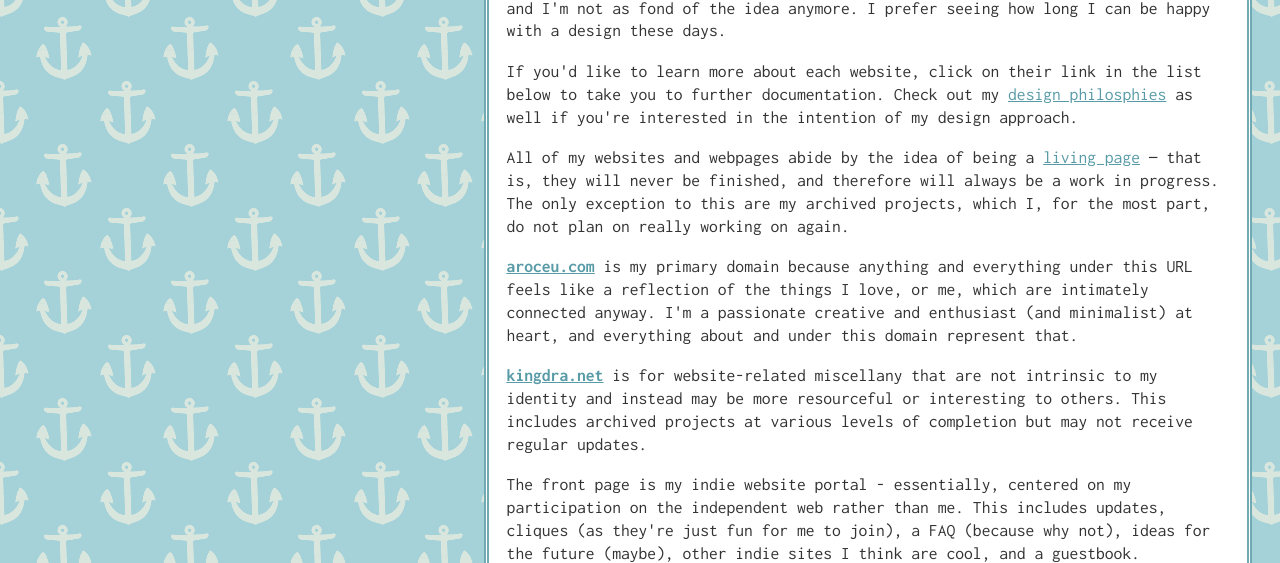
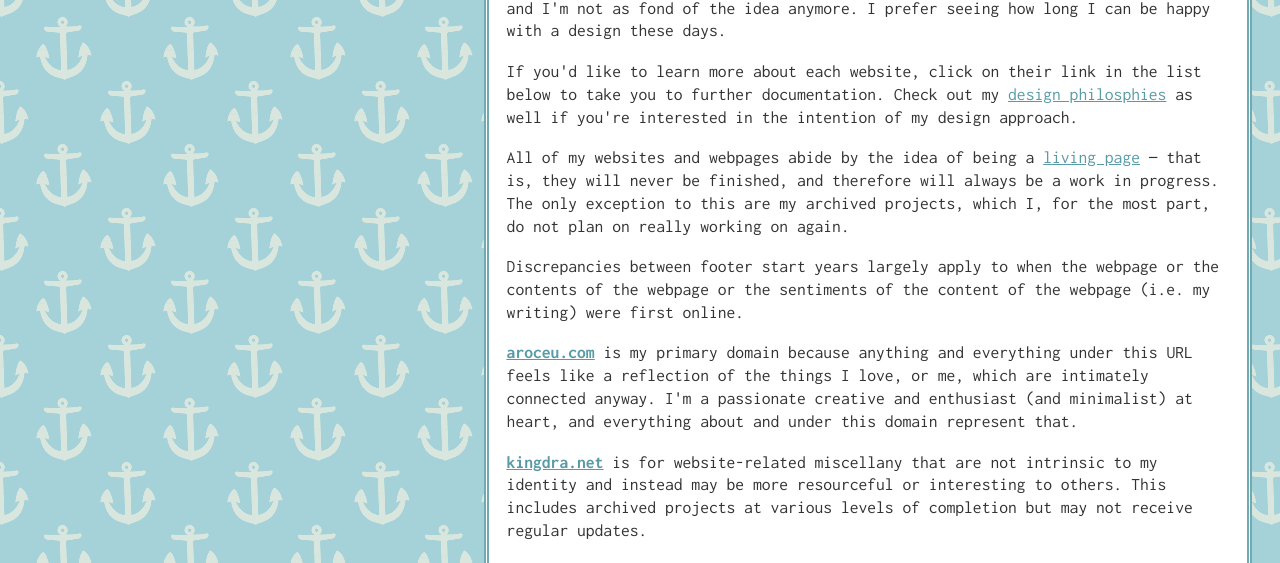
Before and after one commit to aroceu/docs, a PHP site: page /info in a window 1280 px wide. Shown: the part 1031-1594 px from the top of the page. Run offline with PHP 8.4, Linux system fonts and the light colour scheme.

Commit message:
Update info.php

```diff
--- a/info.php
+++ b/info.php
@@ -24,6 +24,8 @@
 <p>If you'd like to learn more about each website, click on their link in the list below to take you to further documentation. Check out my <a href="etc#design">design philosphies</a> as well if you're interested in the intention of my design approach.</p>
 
 <p>All of my websites and webpages abide by the idea of being a <a href="https://www.wendycarlos.com/live.html">living page</a> &mdash; that is, they will never be finished, and therefore will always be a work in progress. The only exception to this are my archived projects, which I, for the most part, do not plan on really working on again.</p>
+
+<p>Discrepancies between footer start years largely apply to when the webpage or the contents of the webpage or the sentiments of the content of the webpage (i.e. my writing) were first online.</p>
 
 <p><u><b><a href="#dotcom">aroceu.com</a></b></u> is my primary domain because anything and everything under this URL feels like a reflection of the things I love, or me, which are intimately connected anyway. I'm a passionate creative and enthusiast (and minimalist) at heart, and everything about and under this domain represent that.</p>
 
```
